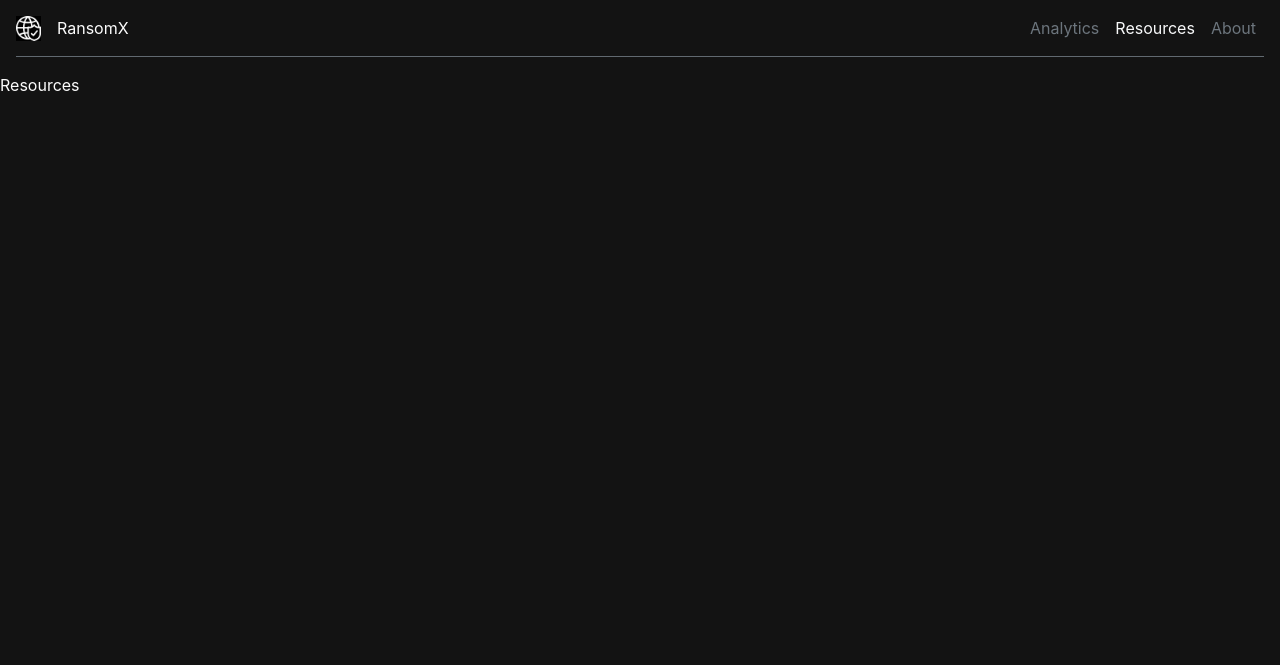
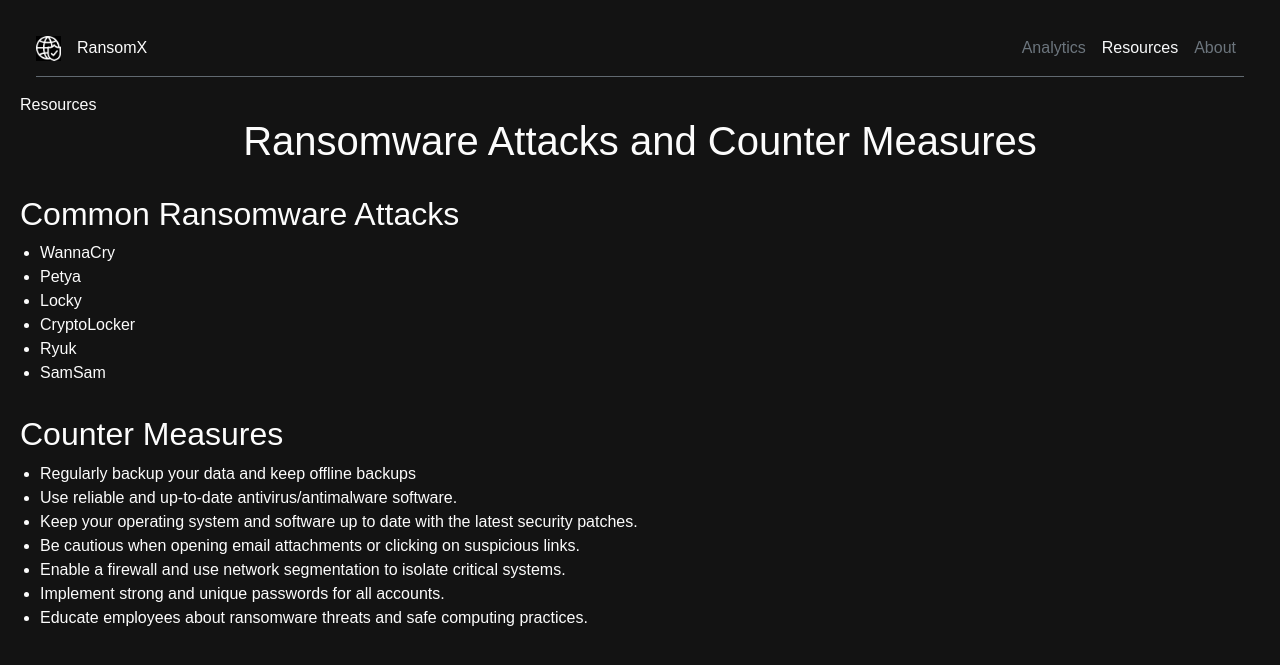
Before and after one commit to OWSJodie/INF1008_DSA, a Flask app: page /resources in a window 1280 px wide. Shown: the top 665 px of the page. Run offline with Flask 3, Linux system fonts and the light colour scheme; some libraries are stand-ins or nearby versions.

Commit message:
did resources layout

```diff
--- a/index.py
+++ b/index.py
@@ -39,6 +39,7 @@ def analytics():
 
     return render_template('analytics.html', graphJSON=graphJSON)
 
+
 @app.route('/resources')
 def resources():
     return render_template('resources.html')
--- a/templates/resources.html
+++ b/templates/resources.html
@@ -37,6 +37,49 @@
 
     <!-- Page Content -->
     Resources
-</body>
+<html>
+    <head>
+        <title> Resource Page - Ransomware Attacks and Counter Measures </title>
+        <style>
+            body{
+                font-family: Arial, sans-seriff;
+                margin: 20px;
+            }
 
-</html>
+            h1{
+                text-align:center;
+            }
+
+            h2{
+                margin-top: 30px;
+            }
+            ul{
+                list-style-type: disc;
+                padding-left:20px;
+            }
+            </style>
+            </head>
+            <body>
+                <h1>Ransomware Attacks and Counter Measures</h1>
+
+                <h2>Common Ransomware Attacks</h2>
+                <ul>
+                    <li>WannaCry</li>
+                    <li>Petya</li>
+                    <li>Locky</li>
+                    <li>CryptoLocker</li>
+                    <li>Ryuk</li>
+                    <li>SamSam</li>
+                </ul>
+                <h2>Counter Measures</h2>
+                <ul>
+                    <li>Regularly backup your data and keep offline backups</li>
+                    <li>Use reliable and up-to-date antivirus/antimalware software.</li>
+                    <li>Keep your operating system and software up to date with the latest security patches.</li>
+                    <li>Be cautious when opening email attachments or clicking on suspicious links.</li>
+                    <li>Enable a firewall and use network segmentation to isolate critical systems. </li>
+                    <li>Implement strong and unique passwords for all accounts. </li>
+                    <li>Educate employees about ransomware threats and safe computing practices.</li>
+                </ul>
+            </body>
+            </html>
```
